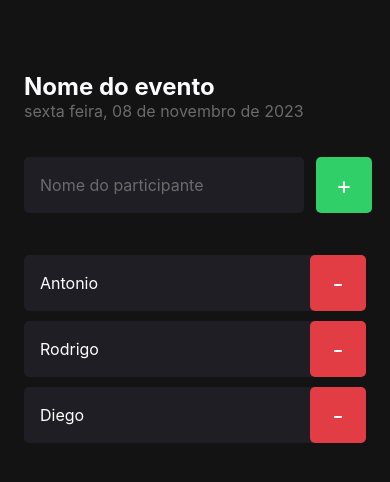
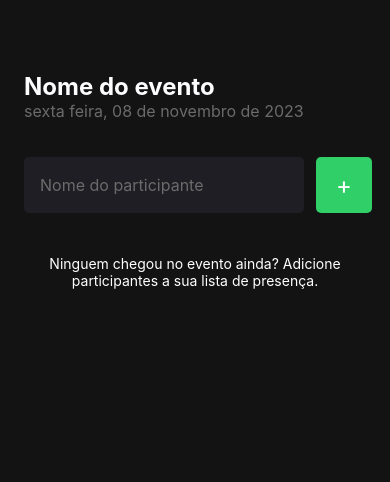
Before and after one commit to antoniojpsalves/reactnative, a React Native app: screen / in a window 390 px wide. Shown: the top 482 px of the page. Built offline with nearby package versions, Linux system fonts and the light colour scheme.

Commit message:
feat: minha solução do app

```diff
--- a/src/screens/Home/index.tsx
+++ b/src/screens/Home/index.tsx
@@ -2,22 +2,21 @@ import { Text, View, TextInput, TouchableOpacity, FlatList, Alert } from 'react-
 import { styles } from './styles'
 import { Participant } from '../../components/Participant'
 
+import { useState } from 'react'
+
 export function Home() {
 
-  const participantes = [
-    'Antonio',
-    'Rodrigo',
-    'Diego',
-  ]
-
+  const [participantes, setParticipantes] = useState<string[]>([])
+  const [participantName, setParticipantName] = useState('')
 
   function handleParticipantAdd() {
     // console.log('Adicionando um novo participante')
+    setParticipantName('')
 
-    if (participantes.includes("Antonio")) {
-      return Alert.alert("Atenção", "Já existe um participante com esse nome na lista de espera!")
+    if (participantes.includes(participantName)) {
+      return Alert.alert("Atenção", `Já existe um participante com o nome: ${participantName} na lista de espera!`)
     }
-
+    setParticipantes(prevState => [...prevState, participantName])
   }
 
   function handleParticipantRemove(name: string) {
@@ -25,14 +24,19 @@ export function Home() {
 
     Alert.alert("Excluir", `Deseja remover o participante: ${name}?`, [
       {
-        text: "Sim",
-        onPress: () => Alert.alert("Mensagem", "Participante removido!")
+        text: "Não",
+        style: "cancel"
       },
       {
-        text: "Não",
-        style: "cancel"
-      }
+        text: "Sim",
+        onPress: () => removeItemFromParticipantList(name)
+      },
     ])
+  }
+
+  function removeItemFromParticipantList(name: string) {
+    setParticipantes(participantes.filter(participante => participante !== name))
+    Alert.alert("Mensagem", "Participante removido!")
   }
 
   return (
@@ -46,6 +50,8 @@ export function Home() {
           placeholder='Nome do participante'
           placeholderTextColor="#6b6b6b"
           keyboardType='default'
+          onChangeText={(t) => setParticipantName(t)}
+          value={participantName}
         />
         <TouchableOpacity style={styles.button} onPress={handleParticipantAdd}>
           <Text style={styles.buttonText}> + </Text>
```
